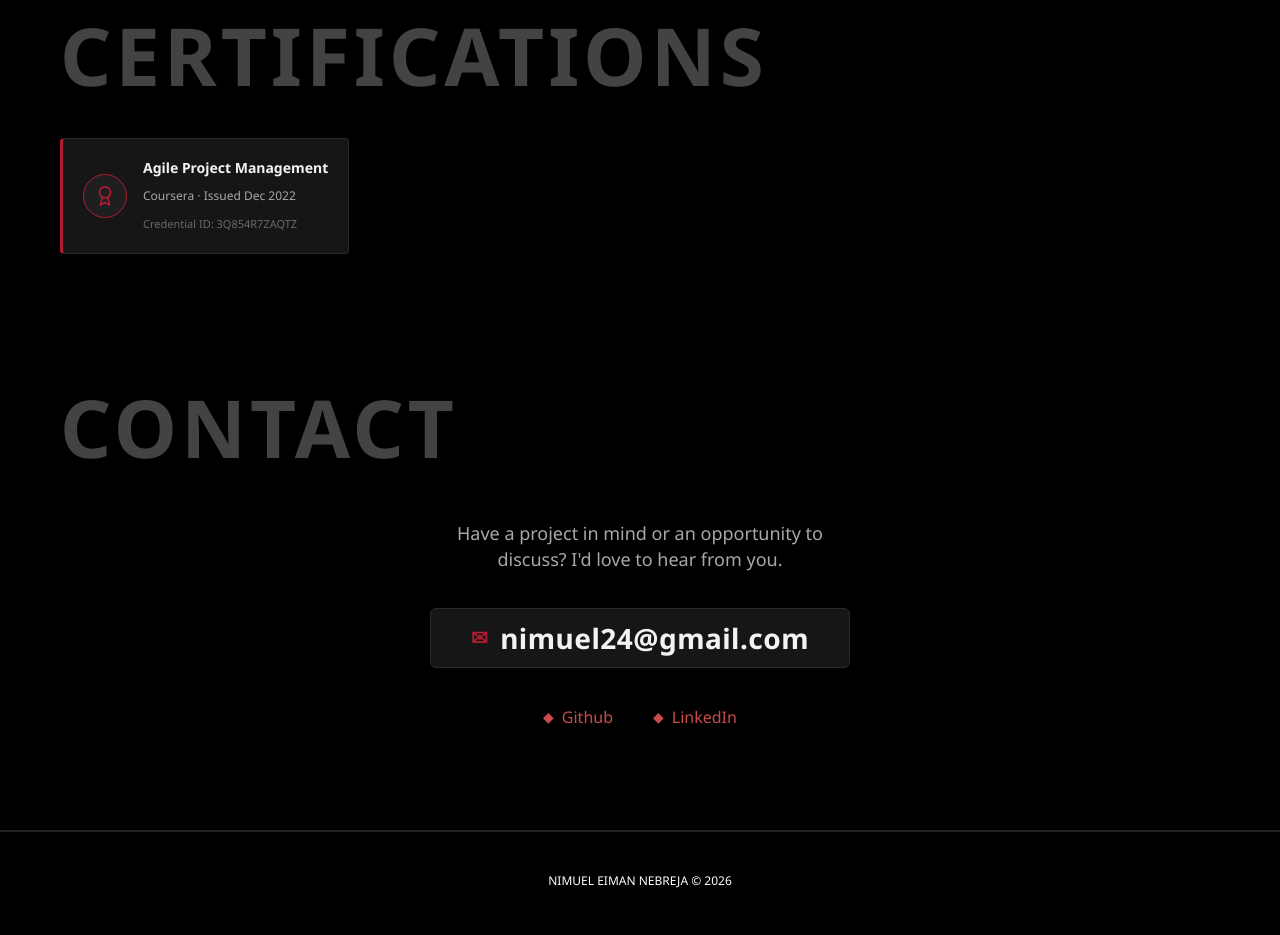
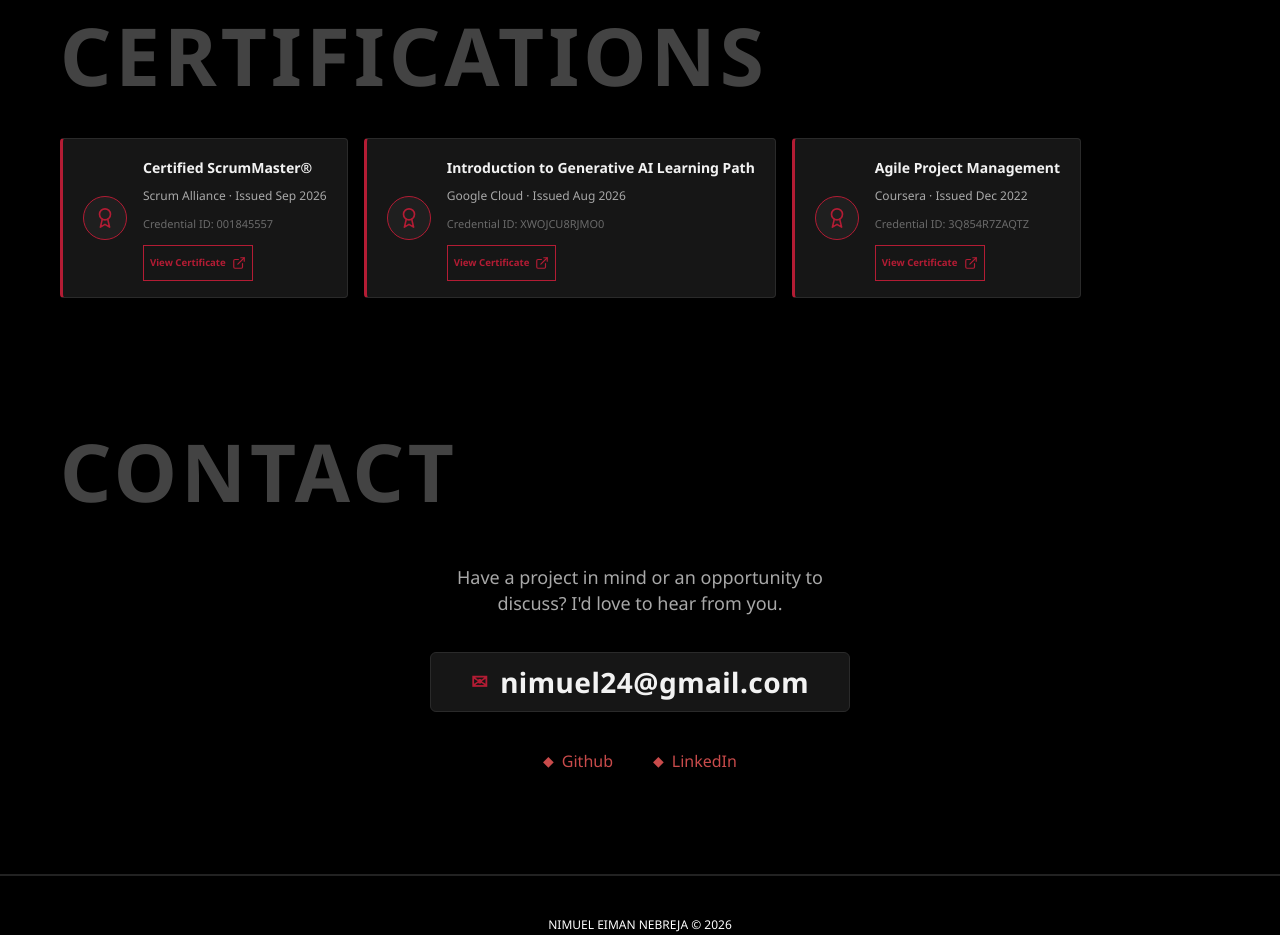
Before and after one commit to eimanebreja/eimanebreja.github.io, a React (Create React App) app: page / in a window 1280 px wide. Shown: the part 3620-4555 px from the top of the page. Built offline with nearby package versions, Linux system fonts and the light colour scheme.

Commit message:
update certification

```diff
--- a/src/components/Certification/CertificationElements.js
+++ b/src/components/Certification/CertificationElements.js
@@ -106,3 +106,29 @@ export const CertificationId = styled.p`
   color: #6a6a6a;
   margin: 0;
 `;
+
+export const CertificationLink = styled.a`
+  display: inline-flex;
+  align-items: center;
+  gap: 6px;
+  margin-top: 8px;
+  padding: 4px 6px;
+  font-size: 0.6rem;
+  font-weight: 600;
+  color: #b31c34;
+  border: 1px solid #b31c34;
+  text-decoration: none;
+  width: fit-content;
+  transition:
+    background 0.2s ease,
+    transform 0.2s ease;
+
+  &:hover {
+    transform: translateY(-1px);
+  }
+
+  svg {
+    width: 14px;
+    height: 14px;
+  }
+`;
--- a/src/components/Certification/index.js
+++ b/src/components/Certification/index.js
@@ -11,15 +11,32 @@ import {
   CertificationName,
   CertificationIssuer,
   CertificationId,
+  CertificationLink,
 } from "./CertificationElements";
 
-
 const certifications = [
+  {
+    name: "Certified ScrumMaster®",
+    issuer: "Scrum Alliance",
+    date: "Issued Sep 2026",
+    credentialId: "001845557",
+    credentialUrl: "https://bcert.me/bc/html/show-badge.html?b=ixodvtrp",
+  },
+  {
+    name: "Introduction to Generative AI Learning Path",
+    issuer: "Google Cloud",
+    date: "Issued Aug 2026",
+    credentialId: "XWOJCU8RJMO0",
+    credentialUrl:
+      "https://www.coursera.org/account/accomplishments/specialization/XWOJCU8RJMO0",
+  },
   {
     name: "Agile Project Management",
     issuer: "Coursera",
     date: "Issued Dec 2022",
     credentialId: "3Q854R7ZAQTZ",
+    credentialUrl:
+      "https://www.coursera.org/account/accomplishments/certificate/3Q854R7ZAQTZ",
   },
 ];
 
@@ -34,6 +51,21 @@ const CertificateIcon = () => (
   >
     <circle cx="12" cy="8" r="6" />
     <path d="M9 13.5L7 22l5-3 5 3-2-8.5" />
+  </svg>
+);
+
+const CertificateLinkIcon = () => (
+  <svg
+    viewBox="0 0 24 24"
+    fill="none"
+    stroke="currentColor"
+    strokeWidth="2"
+    strokeLinecap="round"
+    strokeLinejoin="round"
+  >
+    <path d="M18 13v6a2 2 0 01-2 2H5a2 2 0 01-2-2V8a2 2 0 012-2h6" />
+    <path d="M15 3h6v6" />
+    <path d="M10 14L21 3" />
   </svg>
 );
 
@@ -60,12 +92,21 @@ const About = () => {
                     <CertificationId>
                       Credential ID: {cert.credentialId}
                     </CertificationId>
+                    {cert.credentialUrl && (
+                      <CertificationLink
+                        href={cert.credentialUrl}
+                        target="_blank"
+                        rel="noopener noreferrer"
+                      >
+                        View Certificate
+                        <CertificateLinkIcon />
+                      </CertificationLink>
+                    )}
                   </CertificationInfo>
                 </CertificationBadge>
               ))}
             </CertificationList>
           </CertificationBody>
-
         </CertificationArea>
       </CertificationContainer>
     </>
```
Lines whose indentation alone changed are shown as unchanged.
